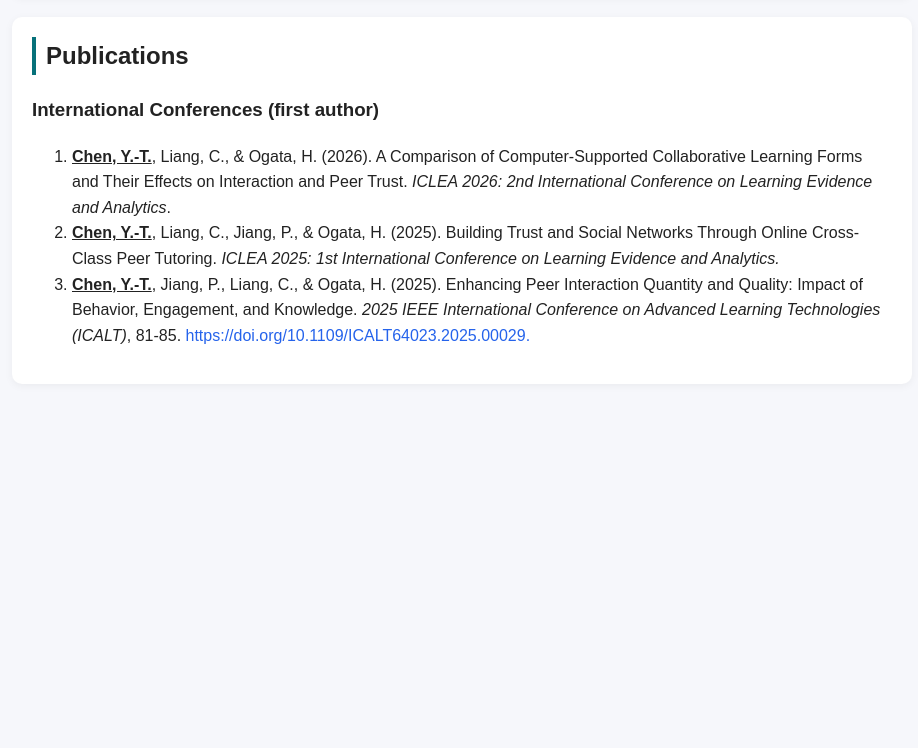
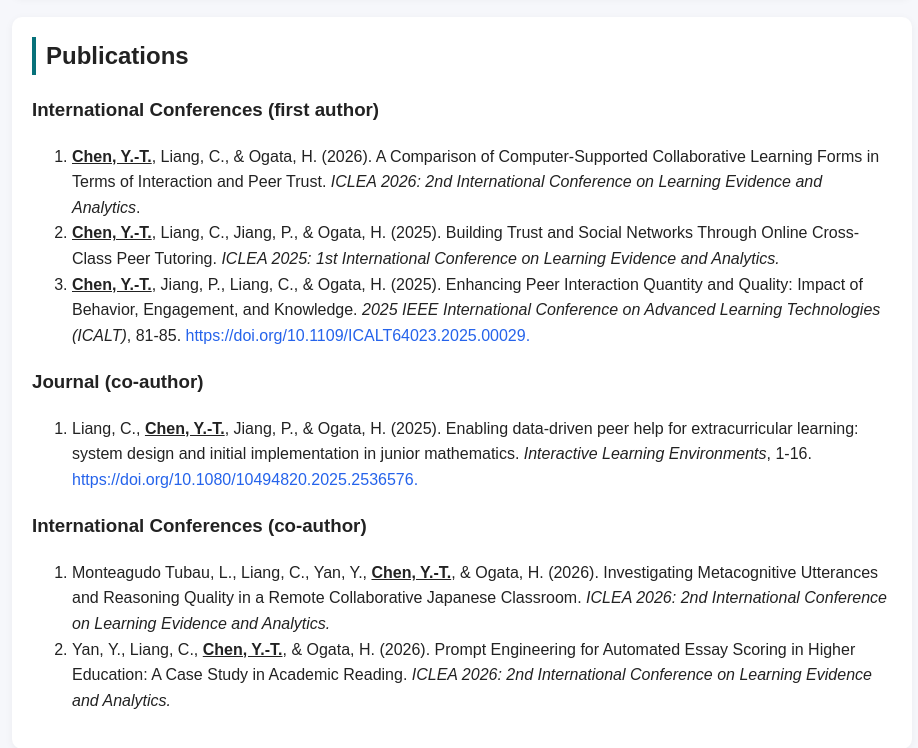
Before and after one commit to yutung-1130/yutung-1130.github.io, a plain HTML site: page index.html in a window 1280 px wide. Shown: the part 502-1250 px from the top of the page, without its empty margins (178-1096 px from the left). Before the commit the page ends 926 px from the top, so only its background shows below. Drawn offline with Linux system fonts and the light colour scheme.

Commit message:
20260629

```diff
--- a/index.html
+++ b/index.html
@@ -116,8 +116,7 @@
           <li>
             <b><u>Chen, Y.-T.</u></b
             >, Liang, C., & Ogata, H. (2026). A Comparison of Computer-Supported
-            Collaborative Learning Forms and Their Effects on Interaction and
-            Peer Trust.
+            Collaborative Learning Forms in Terms of Interaction and Peer Trust.
             <i
               >ICLEA 2026: 2nd International Conference on Learning Evidence and
               Analytics</i
@@ -146,6 +145,42 @@
             >
           </li>
         </ol>
+
+        <h3>Journal (co-author)</h3>
+        <ol>
+          <li>
+            Liang, C., <b><u>Chen, Y.-T.</u></b
+            >, Jiang, P., & Ogata, H. (2025). Enabling data-driven peer help for
+            extracurricular learning: system design and initial implementation
+            in junior mathematics. <i>Interactive Learning Environments</i>,
+            1-16.
+            <a href="https://doi.org/10.1080/10494820.2025.2536576"
+              >https://doi.org/10.1080/10494820.2025.2536576.</a
+            >
+          </li>
+        </ol>
+
+        <h3>International Conferences (co-author)</h3>
+        <ol>
+          <li>
+            Monteagudo Tubau, L., Liang, C., Yan, Y., <b><u>Chen, Y.-T.</u></b
+            >, & Ogata, H. (2026). Investigating Metacognitive Utterances and
+            Reasoning Quality in a Remote Collaborative Japanese Classroom.
+            <i
+              >ICLEA 2026: 2nd International Conference on Learning Evidence and
+              Analytics.</i
+            >
+          </li>
+          <li>
+            Yan, Y., Liang, C., <b><u>Chen, Y.-T.</u></b
+            >, & Ogata, H. (2026). Prompt Engineering for Automated Essay
+            Scoring in Higher Education: A Case Study in Academic Reading.
+            <i
+              >ICLEA 2026: 2nd International Conference on Learning Evidence and
+              Analytics.</i
+            >
+          </li>
+        </ol>
       </section>
     </div>
   </body>
```
